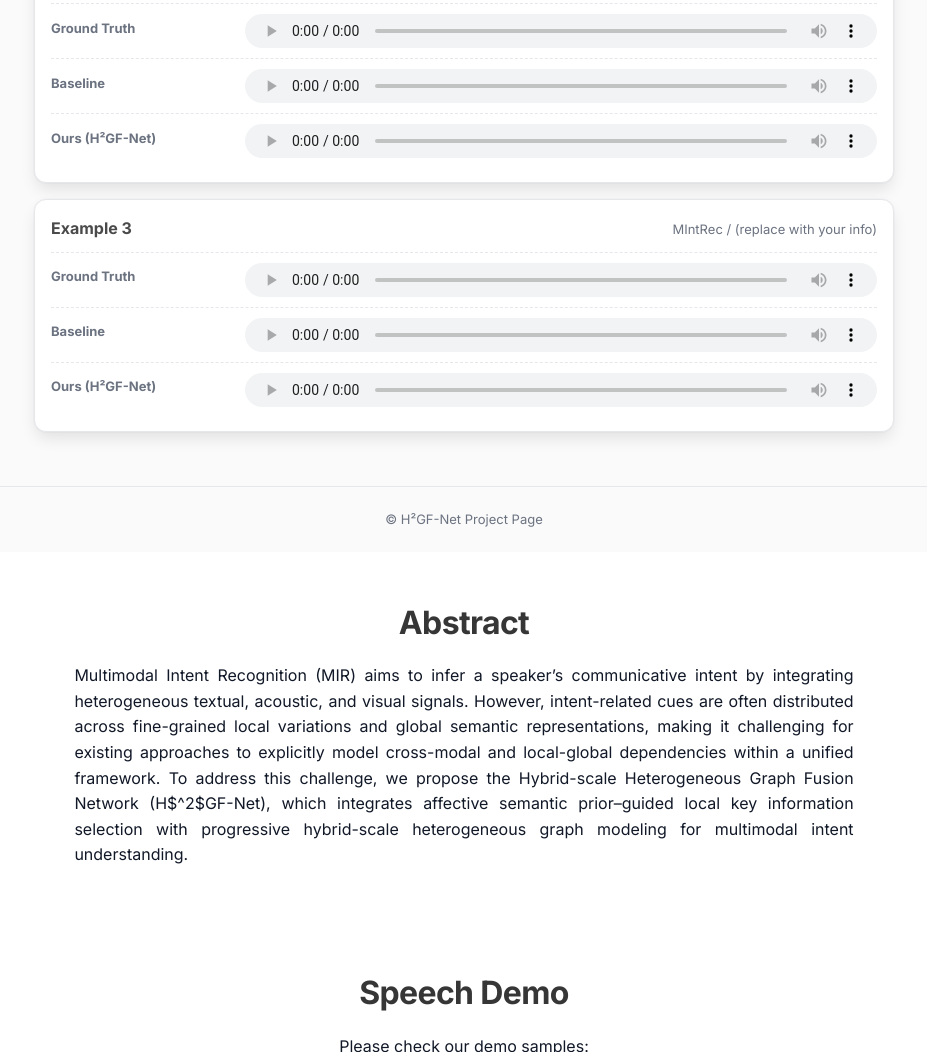
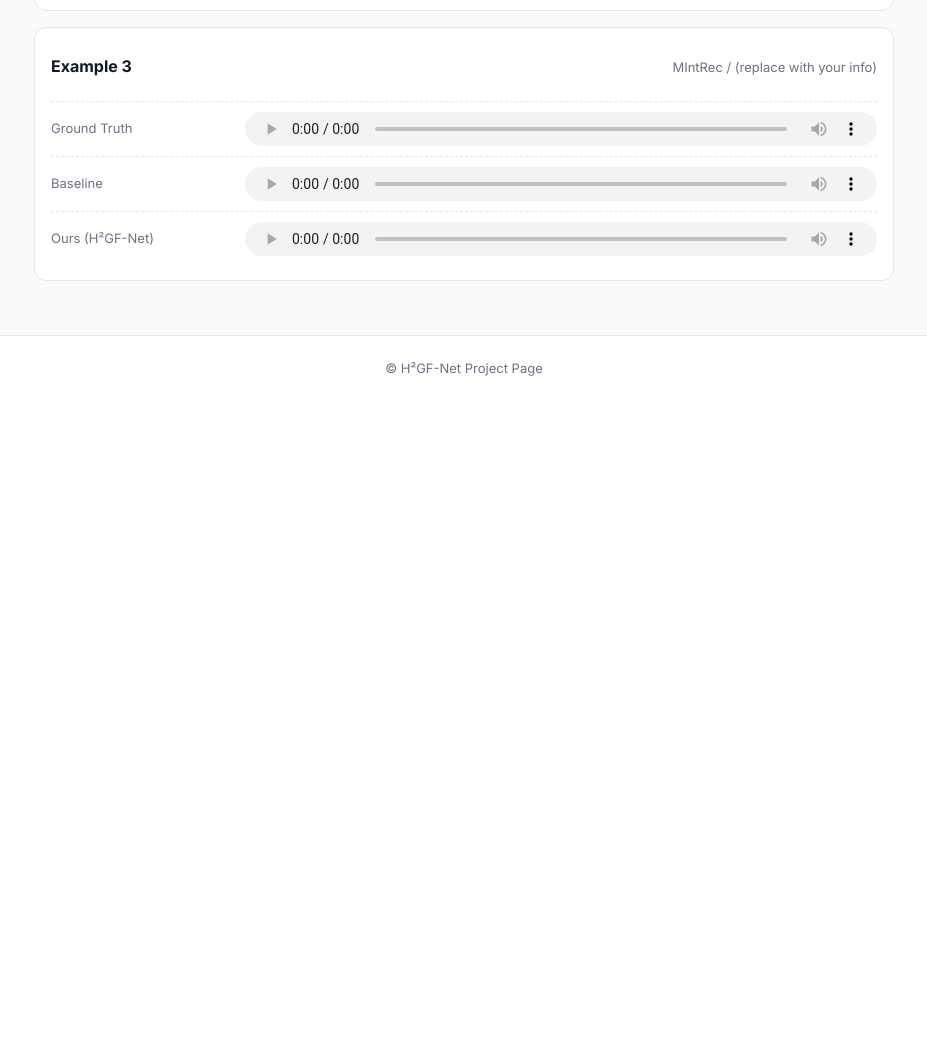
Before and after one commit to MMMyx7/H2GF-Net, a plain HTML site: page index.html in a window 1280 px wide. Shown: the part 1304-2356 px from the top of the page, without its empty margins (176-1103 px from the left). After the commit the page ends 1704 px from the top, so only its background shows below. Drawn offline with nearby package versions, Linux system fonts and the light colour scheme; a web font is replaced by a local one.

Commit message:
Update index.html

```diff
--- a/index.html
+++ b/index.html
@@ -1,40 +1,4 @@
 <!DOCTYPE html>
-<html>
-
-<head>
-  <meta charset="utf-8">
-  <meta name="description" content="Hybrid-scale Heterogeneous Graph Fusion for Multimodal Intent Recognition">
-  <meta property="og:title" content="H2GF-Net: Hybrid-scale Heterogeneous Graph Fusion for Multimodal Intent Recognition"/>
-
-  <title>H2GF-Net</title>
-
-  <link href="https://fonts.googleapis.com/css?family=Google+Sans|Noto+Sans|Castoro" rel="stylesheet">
-
-  <link rel="stylesheet" href="https://cdn.jsdelivr.net/npm/bulma@0.9.4/css/bulma.min.css">
-</head>
-
-<body>
-
-  <!-- Title Section -->
-  <section class="hero">
-    <div class="hero-body">
-      <div class="container is-max-desktop">
-        <div class="columns is-centered">
-          <div class="column has-text-centered">
-
-            <h1 class="title is-1">
-              H²GF-Net
-            </h1>
-
-            <h2 class="subtitle is-4">
-              Hybrid-scale Heterogeneous Graph Fusion for Multimodal Intent Recognition
-            </h2>
-
-          </div>
-        </div>
-      </div>
-    </div>
-  </section<!DOCTYPE html>
 <html lang="en">
 <head>
   <meta charset="utf-8" />
@@ -337,48 +301,3 @@
 
 </body>
 </html>
-
-  <!-- Abstract Section -->
-  <section class="section">
-    <div class="container is-max-desktop">
-
-      <div class="columns is-centered has-text-centered">
-        <div class="column is-four-fifths">
-          <h2 class="title is-3">Abstract</h2>
-          <div class="content has-text-justified">
-
-            Multimodal Intent Recognition (MIR) aims to infer a speaker’s communicative intent by integrating heterogeneous textual, acoustic, and visual signals.
-            However, intent-related cues are often distributed across fine-grained local variations and global semantic representations, making it challenging for
-            existing approaches to explicitly model cross-modal and local-global dependencies within a unified framework. To address this challenge, we propose the
-            Hybrid-scale Heterogeneous Graph Fusion Network (H$^2$GF-Net), which integrates affective semantic prior–guided local key information selection with
-            progressive hybrid-scale heterogeneous graph modeling for multimodal intent understanding.
-
-          </div>
-        </div>
-      </div>
-
-    </div>
-  </section>
-
-  <!-- Speech Demo Section -->
-  <section class="section is-light">
-    <div class="container is-max-desktop">
-
-      <div class="columns is-centered has-text-centered">
-        <div class="column is-four-fifths">
-          <h2 class="title is-3">Speech Demo</h2>
-
-          <div class="content">
-            <p>
-              Please check our demo samples:
-            </p>
-
-          </div>
-        </div>
-      </div>
-
-    </div>
-  </section>
-
-</body>
-</html>
```
